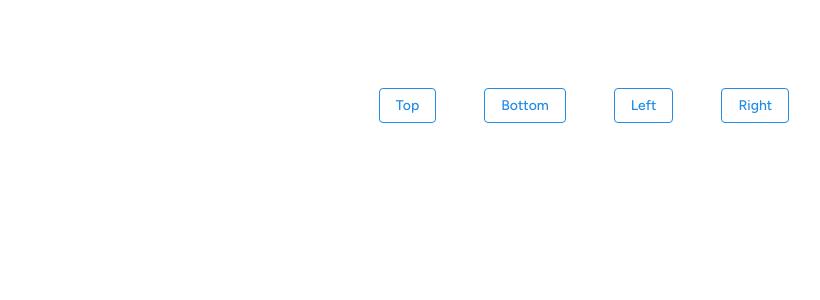
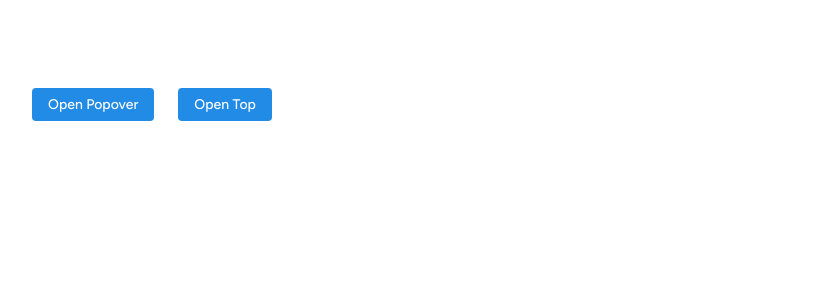
Before and after one commit to vanurag02/Pixel-UI, a React (Vite) app in the folder pixel-ui/: page / in a window 1280 px wide. Shown: the top 300 px of the page, without its empty margins (56-876 px from the left). Built offline with nearby package versions, Linux system fonts and the light colour scheme.

Commit message:
feat: Popover added | Apr 10, 2026

```diff
--- a/pixel-ui/src/App.jsx
+++ b/pixel-ui/src/App.jsx
@@ -1,74 +1,41 @@
 import { useState } from "react";
 import "./index.css";
+
+import Popover from "./components/Popover/Popover";
+import Button from "./components/Button/Button";
 import Text from "./components/Text/Text";
-import Label from "./components/Label/Label";
-import Divider from "./components/Divider/Divider";
-import Button from "./components/Button/Button";
-import Badge from "./components/Badge/Badge";
-import Checkbox from "./components/Checkbox/Checkbox";
-import Input from "./components/Input/Input";
-import Textarea from "./components/Textarea/Textarea";
-import Switch from "./components/Switch/Switch";
-import RadioGroup from "./components/RadioGroup/Radiogroup";
-import RadioItem from "./components/RadioGroup/Radioitem";
-import Select from "./components/Select/Select";
-import SelectOption from "./components/Select/SelectOption";
-import Slider from "./components/Slider/Slider";
-import SpinButton from "./components/SpinButton/SpinButton";
-import Spinner from "./components/Spinner/Spinner";
-import ProgressBar from "./components/ProgressBar/ProgressBar";
-import Avatar from "./components/Avatar/Avatar";
-import AvatarGroup from "./components/AvatarGroup/AvatarGroup";
-import Link from "./components/Link/Link";
-import Tag from "./components/Tag/Tag";
-import Card from "./components/Card/Card";
-import Skeleton from "./components/Skeleton/Skeleton";
-import ProfileBadge from "./components/ProfileBadge/ProfileBadge";
-import Breadcrumb from "./components/Breadcrumb/Breadcrumb";
-import BreadcrumbItem from "./components/Breadcrumb/BreadcrumbItem";
-import Tablist from "./components/Tablist/Tablist";
-import TabItem from "./components/Tablist/TabItem";
-import Toolbar from "./components/Toolbar/Toolbar";
-import ToolbarGroup from "./components/Toolbar/ToolbarGroup";
-import Menu from "./components/Menu/Menu";
-import MenuItem from "./components/Menu/MenuItem";
-import MenuDivider from "./components/Menu/MenuDivider";
-import MenuLabel from "./components/Menu/MenuLabel";
-import Dropdown from "./components/Dropdown/Dropdown";
-import DropdownItem from "./components/Dropdown/DropdownItem";
-import Combobox from "./components/Combobox/Combobox";
-import Field from "./components/Field/Field";
-import Tooltip from "./components/Tooltip/Tooltip";
-
-const frameworks = ["React", "Vue", "Svelte", "Angular", "Solid", "Qwik"];
-const skills = ["JavaScript", "TypeScript", "CSS", "HTML", "Node.js", "Python"];
 
 function App() {
+  const [opened, setOpened] = useState(false);
+  const [opened2, setOpened2] = useState(false);
+
   return (
-    <div
-      style={{
-        display: "flex",
-        gap: "48px",
-        padding: "80px",
-        alignItems: "center",
-        justifyContent: "center",
-      }}
-    >
-      <Tooltip label="This appears on top">
-        <Button variant="outline">Top</Button>
-      </Tooltip>
+    <div style={{ display: "flex", gap: "24px", padding: "80px" }}>
+      {/* Bottom — default */}
+      <Popover
+        trigger={
+          <Button onClick={() => setOpened(!opened)}>Open Popover</Button>
+        }
+        opened={opened}
+        onClose={() => setOpened(false)}
+      >
+        <Text size="sm" weight="semibold">
+          Popover title
+        </Text>
+        <Text size="sm" color="secondary">
+          This is some popover content.
+        </Text>
+      </Popover>
 
-      <Tooltip label="This appears on bottom" position="bottom">
-        <Button variant="outline">Bottom</Button>
-      </Tooltip>
-
-      <Tooltip label="This appears on left" position="left">
-        <Button variant="outline">Left</Button>
-      </Tooltip>
-
-      <Tooltip label="This appears on right" position="right">
-        <Button variant="outline">Right</Button>
-      </Tooltip>
+      {/* Top */}
+      <Popover
+        trigger={<Button onClick={() => setOpened2(!opened2)}>Open Top</Button>}
+        opened={opened2}
+        onClose={() => setOpened2(false)}
+        position="top"
+      >
+        <Text size="sm">Content above the trigger.</Text>
+      </Popover>
     </div>
   );
 }
--- /dev/null
+++ b/pixel-ui/src/components/Popover/Popover.css
@@ -0,0 +1,104 @@
+/* ===== Pixel UI — Popover Component ===== */
+
+/* ===== Wrapper ===== */
+.popover-wrapper {
+  position: relative;
+  display: inline-block;
+}
+
+/* ===== Popover Panel ===== */
+.popover {
+  position: absolute;
+  z-index: 200;
+  background-color: var(--color-bg);
+  border: var(--border-width-default) solid var(--color-border);
+  border-radius: var(--radius-default);
+  box-shadow: var(--shadow-lg);
+  animation: popover-fade 0.15s ease-in-out;
+}
+
+@keyframes popover-fade {
+  from {
+    opacity: 0;
+    transform: scale(0.97);
+  }
+  to {
+    opacity: 1;
+    transform: scale(1);
+  }
+}
+
+/* ===== Content ===== */
+.popover__content {
+  padding: var(--spacing-4);
+  font-family: var(--font-family);
+  font-size: var(--font-size-md);
+  color: var(--color-text-primary);
+}
+
+/* ===== Positions ===== */
+.popover--bottom {
+  top: calc(100% + 10px);
+  left: 50%;
+  transform: translateX(-50%);
+}
+
+.popover--top {
+  bottom: calc(100% + 10px);
+  left: 50%;
+  transform: translateX(-50%);
+}
+
+.popover--left {
+  right: calc(100% + 10px);
+  top: 50%;
+  transform: translateY(-50%);
+}
+
+.popover--right {
+  left: calc(100% + 10px);
+  top: 50%;
+  transform: translateY(-50%);
+}
+
+/* ===== Arrow ===== */
+.popover__arrow {
+  position: absolute;
+  width: 8px;
+  height: 8px;
+  background-color: var(--color-bg);
+  border: var(--border-width-default) solid var(--color-border);
+  transform: rotate(45deg);
+}
+
+.popover--bottom .popover__arrow {
+  top: -5px;
+  left: 50%;
+  margin-left: -4px;
+  border-bottom: none;
+  border-right: none;
+}
+
+.popover--top .popover__arrow {
+  bottom: -5px;
+  left: 50%;
+  margin-left: -4px;
+  border-top: none;
+  border-left: none;
+}
+
+.popover--left .popover__arrow {
+  right: -5px;
+  top: 50%;
+  margin-top: -4px;
+  border-left: none;
+  border-bottom: none;
+}
+
+.popover--right .popover__arrow {
+  left: -5px;
+  top: 50%;
+  margin-top: -4px;
+  border-right: none;
+  border-top: none;
+}
--- /dev/null
+++ b/pixel-ui/src/components/Popover/Popover.jsx
@@ -0,0 +1,44 @@
+import { useRef, useEffect } from "react";
+import "./Popover.css";
+
+function Popover({
+  trigger,
+  children,
+  position = "bottom",
+  opened = false,
+  onClose,
+  width = "200px",
+  className,
+  style,
+}) {
+  const wrapperRef = useRef(null);
+
+  useEffect(() => {
+    function handleClickOutside(e) {
+      if (wrapperRef.current && !wrapperRef.current.contains(e.target)) {
+        if (onClose) onClose();
+      }
+    }
+    if (opened) document.addEventListener("mousedown", handleClickOutside);
+    return () => document.removeEventListener("mousedown", handleClickOutside);
+  }, [opened, onClose]);
+
+  return (
+    <div className="popover-wrapper" ref={wrapperRef}>
+      {trigger}
+      {opened && (
+        <div
+          className={["popover", `popover--${position}`, className]
+            .filter(Boolean)
+            .join(" ")}
+          style={{ width, ...style }}
+        >
+          <span className="popover__arrow" />
+          <div className="popover__content">{children}</div>
+        </div>
+      )}
+    </div>
+  );
+}
+
+export default Popover;
```
